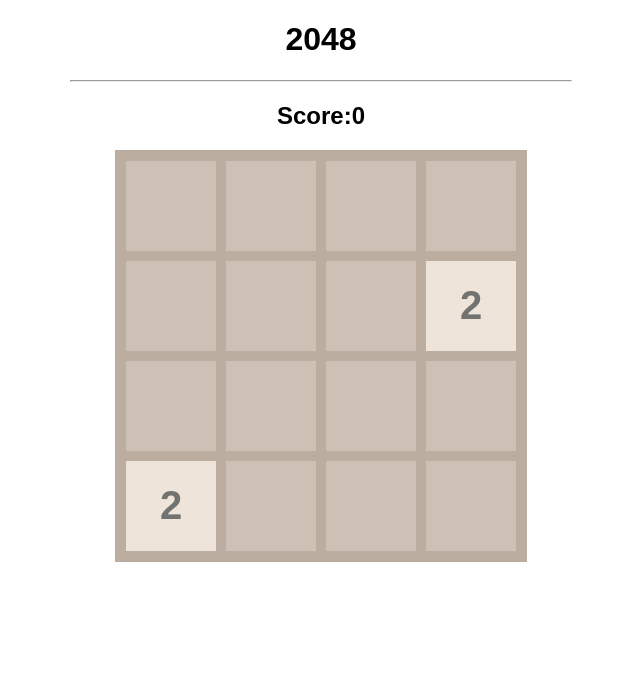
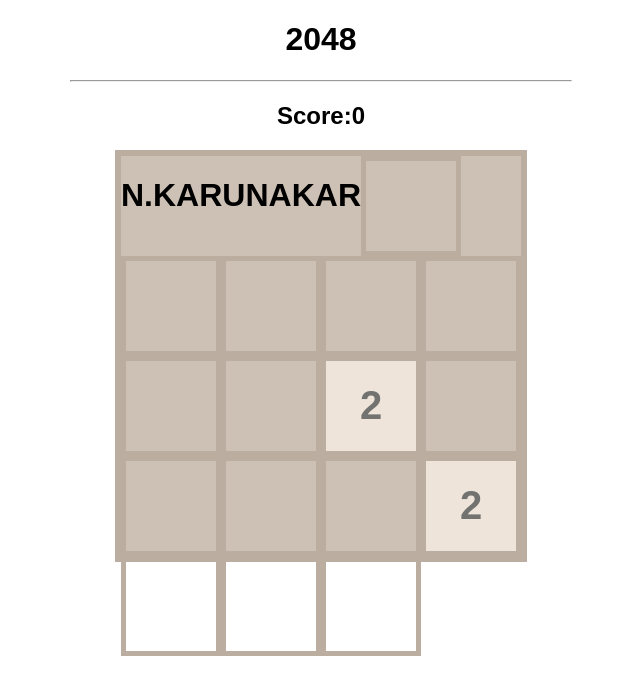
Before and after one commit to karunakar318/2048, a plain HTML site: page index.html in a window 1280 px wide. Shown: the whole page, without its empty margins (319-959 px from the left). Drawn offline with Linux system fonts and the light colour scheme.

Commit message:
fourth commit

```diff
--- a/index.html
+++ b/index.html
@@ -12,7 +12,7 @@
         <hr>
         <h2>Score:<span id="score">0</span></h2>
         <div id="board">
-
+        <h1>N.KARUNAKAR</h1>
 
 
 
```
